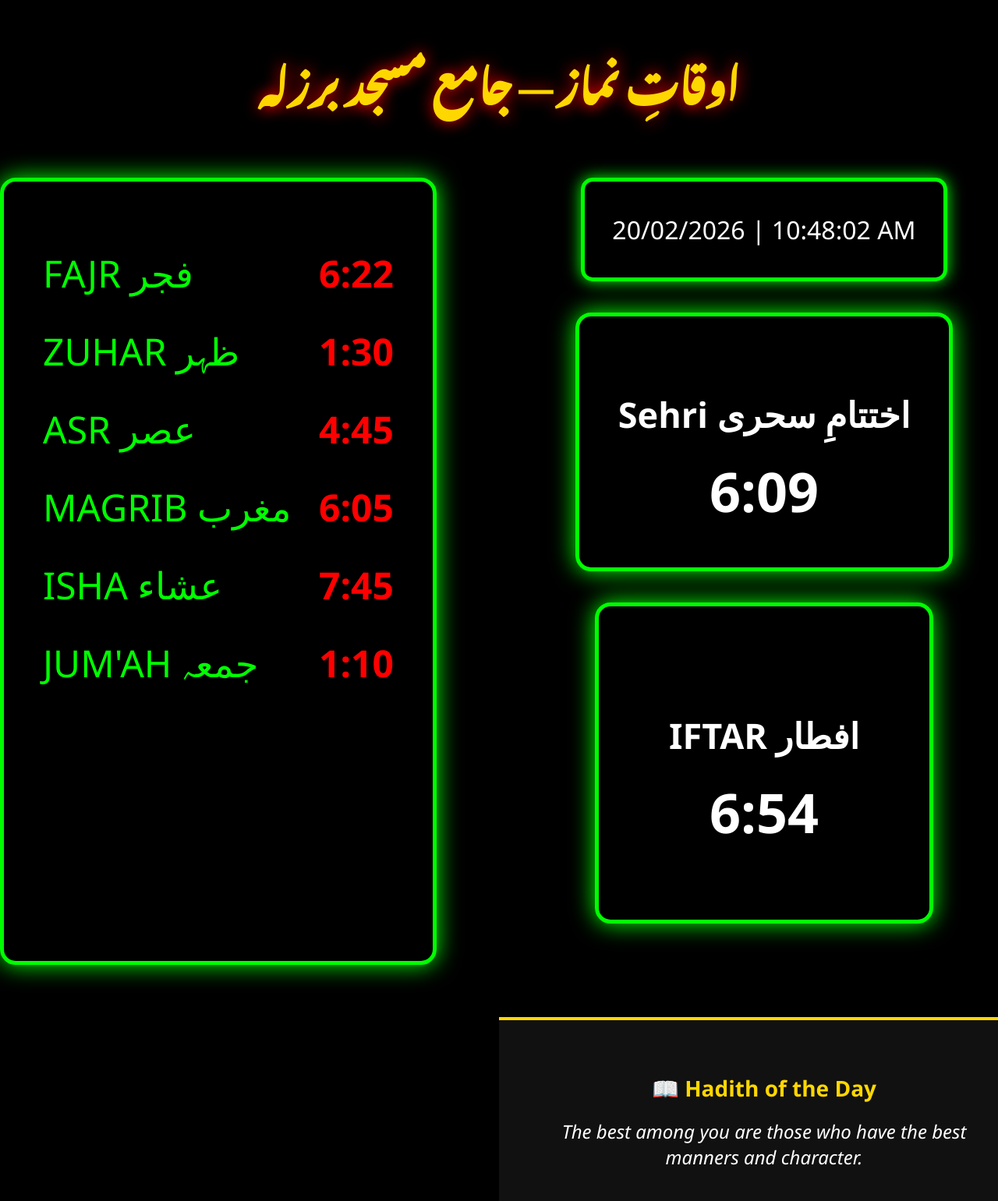
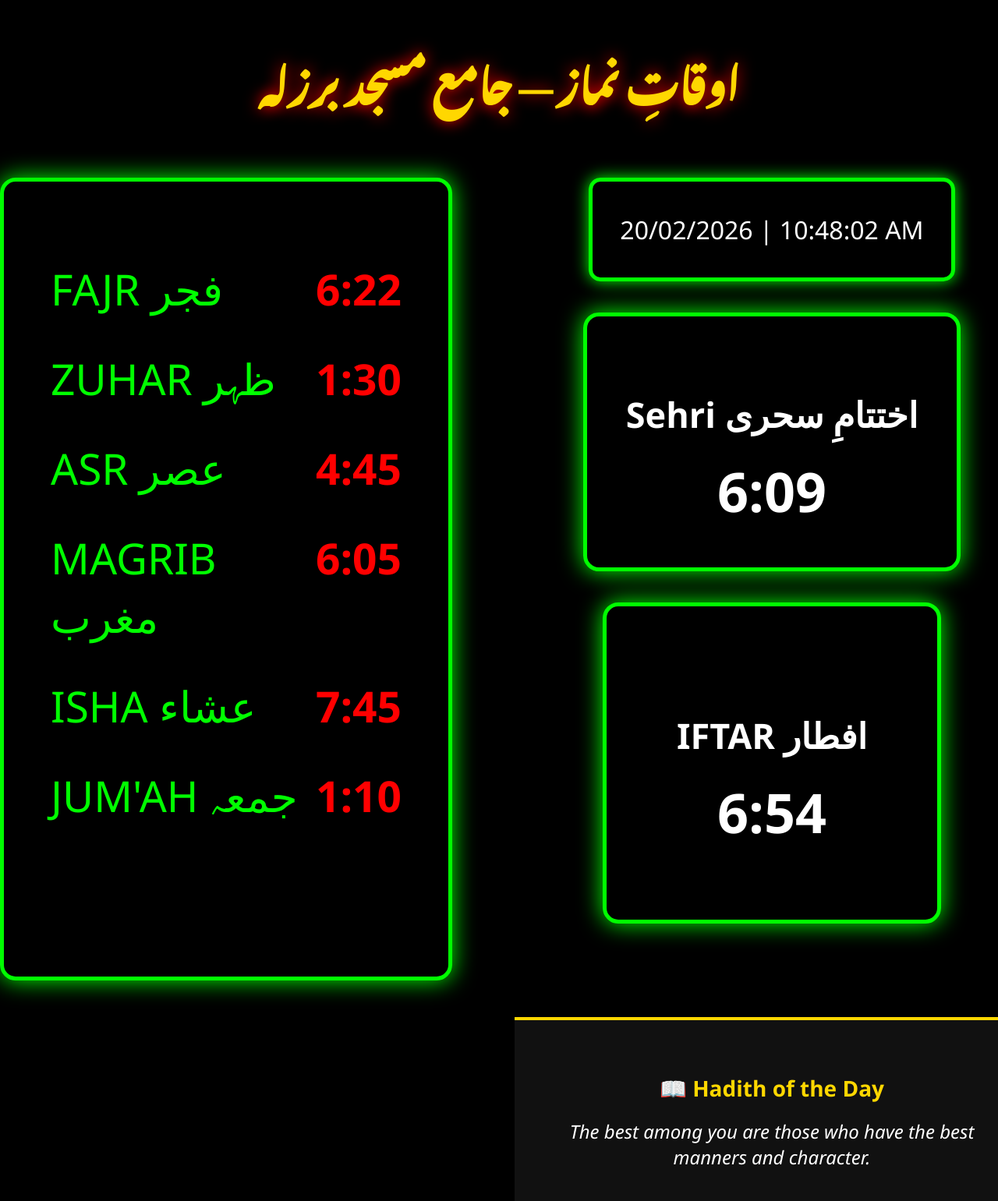
Before and after one commit to mazimmanzoor/jamia-masjid-barzulla, a Flask app: page / in a window 1280 px wide. Shown: the whole page at 78% size. Run offline with Flask 3, Linux system fonts and the light colour scheme.

Commit message:
Update style.css

```diff
--- a/static/style.css
+++ b/static/style.css
@@ -26,8 +26,8 @@ h1 {
 
 /* NAMAZ BOARD */
 .namaz-board {
-    font-size: 48px;
-    padding: 50px;
+    font-size: 55px;
+    padding: 60px;
     border: 5px solid lime;
     border-radius: 20px;
     box-shadow: 0 0 30px lime;
@@ -39,7 +39,7 @@ h1 {
     display: flex;
     justify-content: space-between;
     width: 450px;
-    margin: 35px 0;
+    margin: 40px 0;
     color: #00ff00;
 }
 
```
